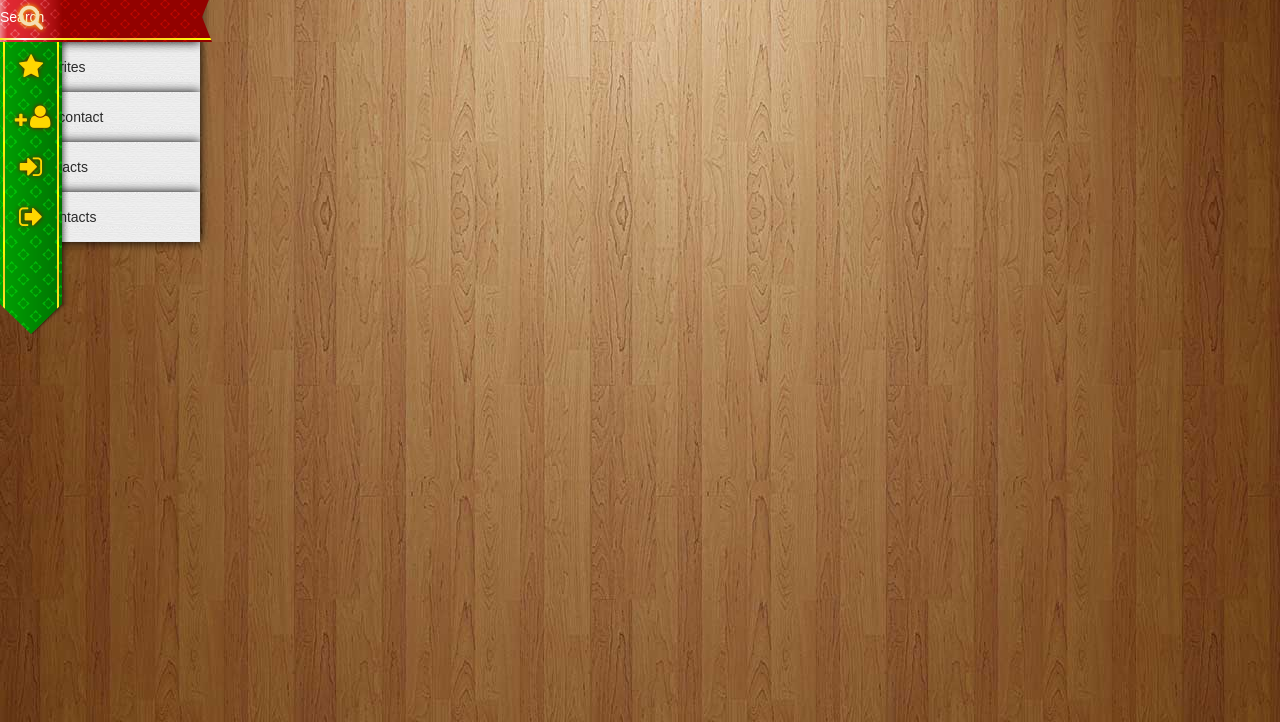
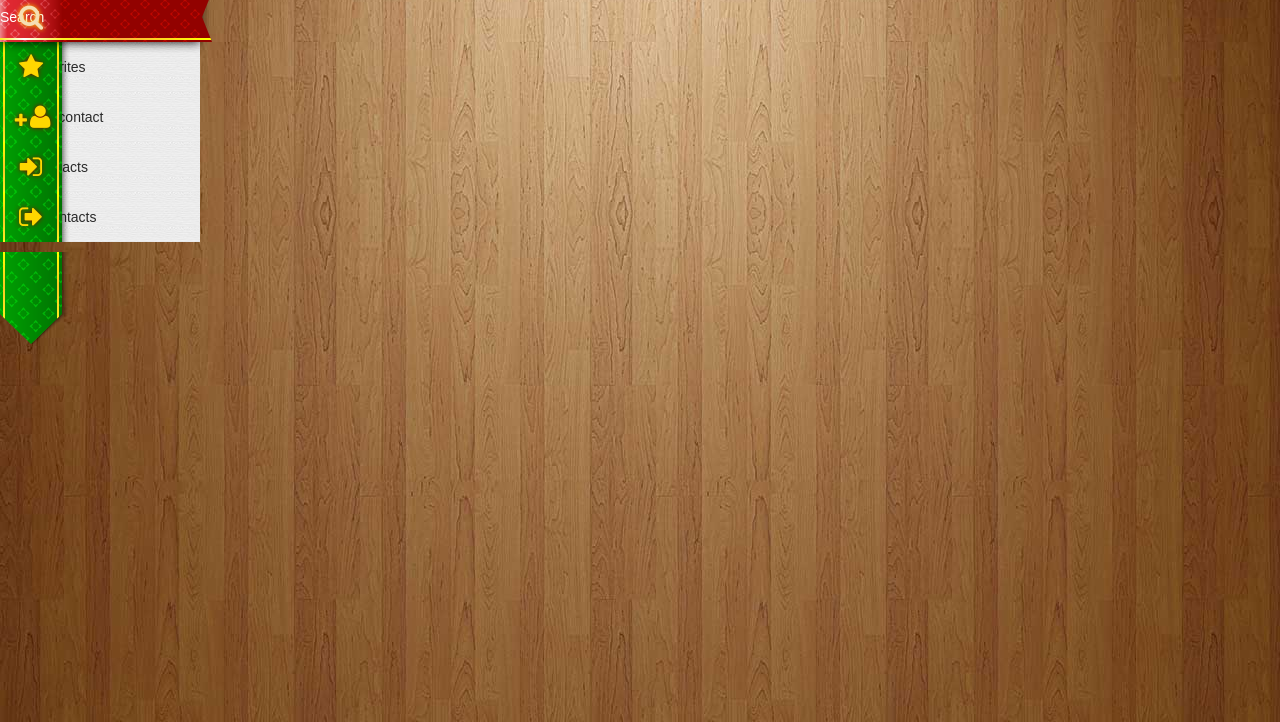
Before and after one commit to vlada-j/ContactBook, a browser extension: page src/markup.html in a window 1280 px wide. Shown: the part 78-800 px from the top of the page. Drawn offline with Linux system fonts and the light colour scheme.

Commit message:
Style refactoring

```diff
--- a/src/assets/app.css
+++ b/src/assets/app.css
@@ -173,11 +173,11 @@ input.ng-valid {border: 1px solid green;}
 	bottom:0;
 	position:fixed;
 	padding-right:0}
-#Main > [ui-view] {height:100%}
-.content {
+#Main > [ui-view] {
 	height:100%;
 	padding:20px;
 	overflow:auto;}
+.content {}
 .content .title {}
 
 #Result {
--- a/src/assets/themes.css
+++ b/src/assets/themes.css
@@ -88,7 +88,6 @@
 	height:27px;
 	background:#047DEA url(Silky/blue_line.jpg) repeat-x;}
 
-.thm2 #SideMenu ul {margin-bottom:0}
 .thm2 #SideMenu {
 	width:62px;
 	border:none;
@@ -109,7 +108,6 @@
 	background:url(Silky/sidemenu_bg_bottom.png) no-repeat;}
 .thm2 #SideMenu .item {
 	color:#2A2A2A;
-	box-shadow:0 0 10px rgba(0,0,0,1);
 	background:url(Silky/sidemenu_bg.png);}
 .thm2 #SideMenu .item .icon {
 	z-index:2;
@@ -130,8 +128,9 @@
 .thm2 #SideMenu .item:hover .icon {color:#FFF}
 .thm2 #SideMenu .item:hover .text {}
 .thm2 #SideMenu .item.active {
+	z-index:3;
 	color:#FFF;
-	z-index:1;
+	box-shadow:0 0 10px rgba(0,0,0,1);
 	background:url(Silky/sidemenu_bg_active.png);}
 .thm2 #SideMenu .item.active:after {
 	top:0;
@@ -158,6 +157,33 @@
 	text-shadow:0 0 5px darkred;
 	background:url(Silky/sidemenu_bg_icon.png) no-repeat left bottom;}
 .thm2 #CollapseMenuButton:hover {color:#FFF}
+
+.thm2 #Main {left:62px}
+.thm2.sideMenuOpen #Main {left:200px}
+.thm2 .content {
+	color:#2A2A2A;
+	overflow:hidden;
+	border-radius:5px;
+	padding:0 20px 20px 20px;
+	box-shadow:0 0 10px black;
+	background:url(Silky/sidemenu_bg.png);}
+.thm2 .content .title {
+	color:#444;
+	height:50px;
+	font-size:18px;
+	font-weight:bold;
+	text-shadow:-1px -1px 0 #CCC;
+	padding:15px 20px;
+	margin:0 -20px 20px -20px;
+	border-bottom:1px solid #BCBCBC;
+	box-shadow:0 0 5px rgba(0,0,0,.3);
+	background:url(Silky/content_title.jpg);
+}
+.thm2 #Book {
+	padding:0;
+	border-radius:0;
+	box-shadow:none;
+	background:none}
 /* *************************************************************************************** */
 
 
```
Also changed, not shown: src/assets/Silky/content_title.jpg (added).
